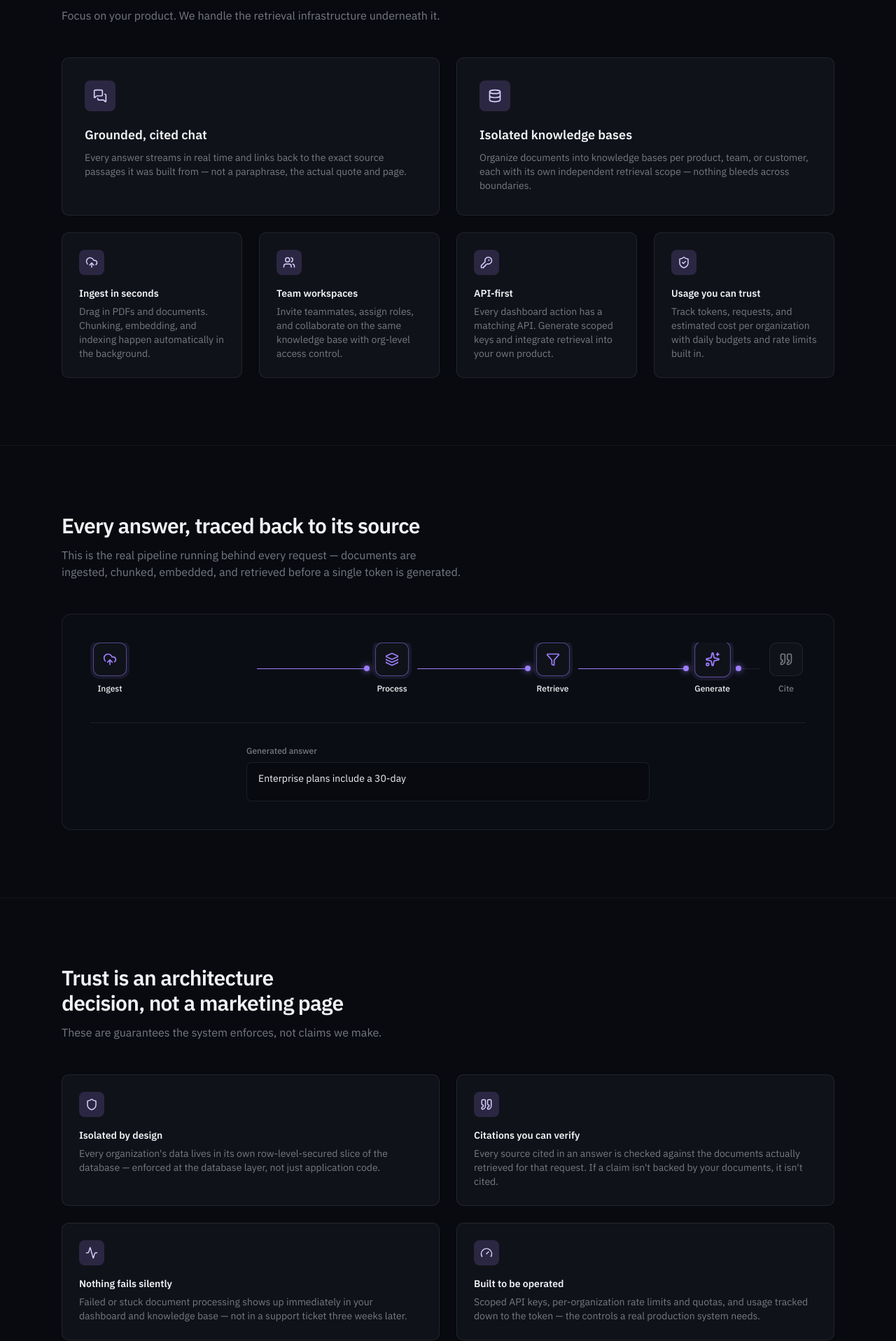
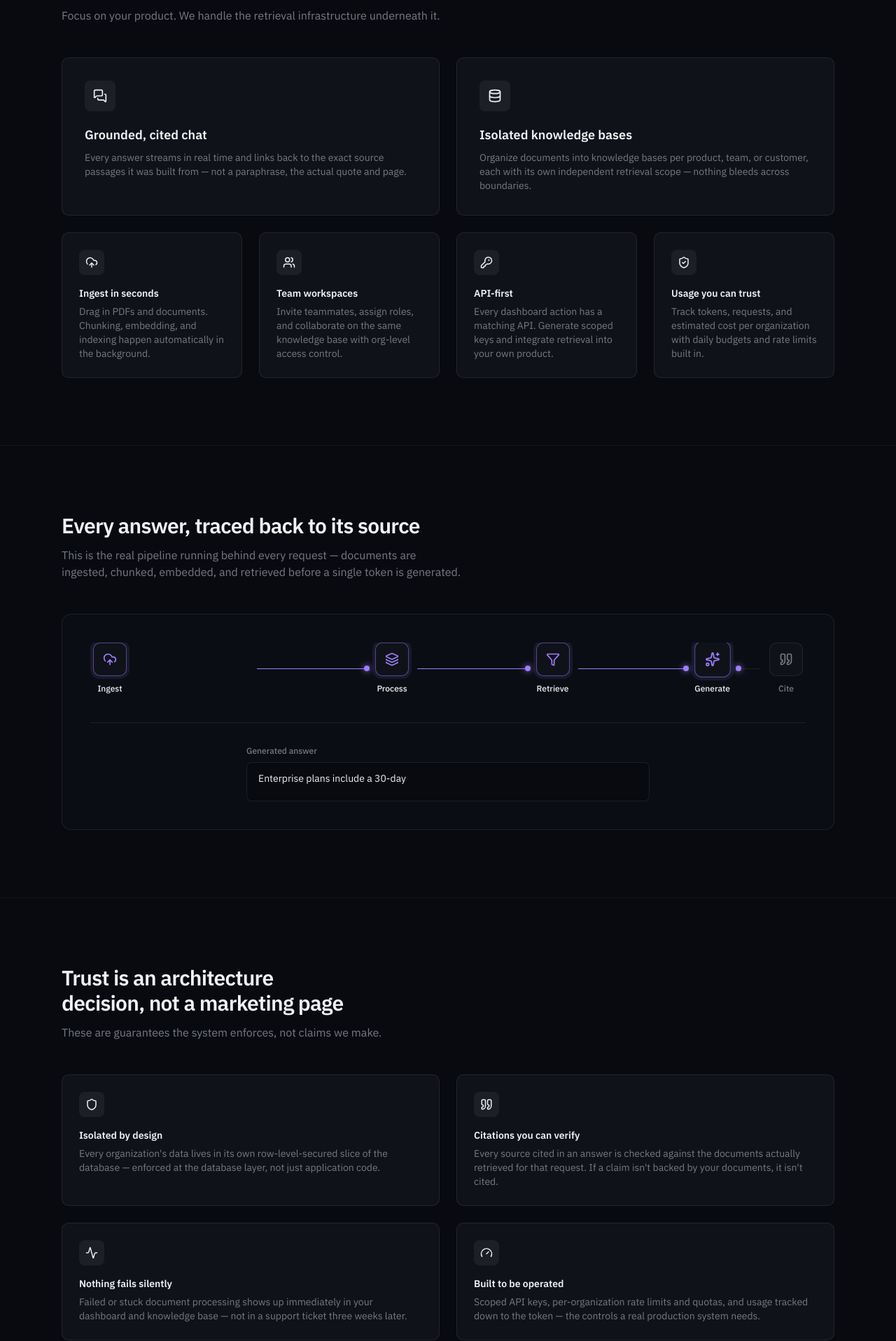
Before and after one commit to cb7chaitanya/nexus, a Next.js app in the folder apps/web/: page / in a window 1280 px wide. Shown: the part 871-2787 px from the top of the page at 70% size. Built offline with nearby package versions, Linux system fonts and the light colour scheme.

Commit message:
refactor(web): sweep decorative accent-fill icon chips to neutral

```diff
--- a/apps/web/src/components/auth/invite-accept-card.tsx
+++ b/apps/web/src/components/auth/invite-accept-card.tsx
@@ -33,8 +33,8 @@ export function InviteAcceptCard({ token }: { token: string }) {
   }
 
   return (
-    <div className="w-full max-w-sm rounded-xl border border-border bg-card p-6 text-center shadow-xs">
-      <div className="mx-auto flex size-10 items-center justify-center rounded-full bg-accent text-accent-foreground">
+    <div className="w-full max-w-sm rounded-xl border border-border bg-card p-6 text-center">
+      <div className="mx-auto flex size-10 items-center justify-center rounded-full bg-secondary text-foreground">
         <MailCheckIcon className="size-5" />
       </div>
       <SubTitle className="mt-4">You&apos;ve been invited</SubTitle>
--- a/apps/web/src/components/chat/chat-empty-state.tsx
+++ b/apps/web/src/components/chat/chat-empty-state.tsx
@@ -25,7 +25,7 @@ export function ChatEmptyState({
         animate={{ opacity: 1, y: 0 }}
         transition={{ duration: 0.35 }}
       >
-        <div className="mx-auto flex size-12 items-center justify-center rounded-full bg-accent text-accent-foreground">
+        <div className="mx-auto flex size-12 items-center justify-center rounded-full bg-secondary text-foreground">
           <MessageCircleIcon className="size-5" />
         </div>
         <SubTitle className="mt-4">Ask {knowledgeBaseName} anything</SubTitle>
@@ -46,7 +46,7 @@ export function ChatEmptyState({
                 show: { opacity: 1, y: 0 },
               }}
               onClick={() => onSuggestionClick(suggestion)}
-              className="flex items-center gap-2 rounded-lg border border-border bg-card px-3.5 py-2.5 text-left text-sm shadow-xs transition-all duration-200 hover:-translate-y-0.5 hover:border-primary/40 hover:bg-accent/40 hover:shadow-sm"
+              className="flex items-center gap-2 rounded-lg border border-border bg-card px-3.5 py-2.5 text-left text-sm transition-colors duration-200 hover:border-primary/40 hover:bg-accent/40"
             >
               <SparklesIcon className="size-3.5 shrink-0 text-muted-foreground" />
               {suggestion}
--- a/apps/web/src/components/dashboard/getting-started-checklist.tsx
+++ b/apps/web/src/components/dashboard/getting-started-checklist.tsx
@@ -60,7 +60,7 @@ export function GettingStartedChecklist({
         initial={{ opacity: 0, y: -8 }}
         animate={{ opacity: 1, y: 0 }}
         exit={{ opacity: 0, y: -8 }}
-        className="relative overflow-hidden rounded-xl border border-border bg-card p-5 shadow-xs"
+        className="relative overflow-hidden rounded-xl border border-border bg-card p-5"
       >
         <button
           type="button"
@@ -85,7 +85,7 @@ export function GettingStartedChecklist({
                   "flex h-full flex-col gap-2 rounded-lg border p-3.5 transition-all duration-200",
                   step.done
                     ? "border-success/30 bg-success/5"
-                    : "border-border bg-background hover:-translate-y-0.5 hover:border-primary/30 hover:shadow-sm",
+                    : "border-border bg-background hover:border-foreground/20",
                 )}
               >
                 <div className="flex items-center gap-2">
--- a/apps/web/src/components/kb/knowledge-base-card.tsx
+++ b/apps/web/src/components/kb/knowledge-base-card.tsx
@@ -32,7 +32,7 @@ export function KnowledgeBaseCard({ kb }: { kb: KnowledgeBase }) {
     <Card interactive className="group py-5">
       <CardHeader className="flex-row items-start justify-between gap-2">
         <div className="flex items-start gap-3 min-w-0">
-          <div className="flex size-9 shrink-0 items-center justify-center rounded-lg bg-accent text-accent-foreground transition-colors group-hover:bg-primary group-hover:text-primary-foreground">
+          <div className="flex size-9 shrink-0 items-center justify-center rounded-lg bg-secondary text-foreground transition-colors group-hover:bg-primary group-hover:text-primary-foreground">
             <DatabaseIcon className="size-4" />
           </div>
           <div className="min-w-0">
--- a/apps/web/src/components/kb/upload-dropzone.tsx
+++ b/apps/web/src/components/kb/upload-dropzone.tsx
@@ -101,7 +101,7 @@ export function UploadDropzone({
         className={cn(
           "flex cursor-pointer flex-col items-center justify-center rounded-xl border-2 border-dashed px-6 py-10 text-center transition-all duration-200",
           isDragging
-            ? "scale-[1.01] border-primary bg-accent/40 shadow-sm"
+            ? "scale-[1.01] border-primary bg-accent/40"
             : "border-border hover:border-primary/40 hover:bg-accent/20",
         )}
       >
--- a/apps/web/src/components/marketing/features.tsx
+++ b/apps/web/src/components/marketing/features.tsx
@@ -67,7 +67,7 @@ export function Features() {
         <div className="mt-12 grid gap-6 lg:grid-cols-2">
           {storyFeatures.map((feature) => (
             <Card key={feature.title} interactive className="gap-0 p-8">
-              <div className="flex size-11 items-center justify-center rounded-lg bg-accent text-accent-foreground">
+              <div className="flex size-11 items-center justify-center rounded-lg bg-secondary text-foreground">
                 <feature.icon className="size-5" />
               </div>
               <h3 className="mt-5 text-lg font-semibold">{feature.title}</h3>
@@ -79,7 +79,7 @@ export function Features() {
         <div className="mt-6 grid gap-6 sm:grid-cols-2 lg:grid-cols-4">
           {supportingFeatures.map((feature) => (
             <Card key={feature.title} interactive className="gap-0 p-6">
-              <div className="flex size-9 items-center justify-center rounded-lg bg-accent text-accent-foreground">
+              <div className="flex size-9 items-center justify-center rounded-lg bg-secondary text-foreground">
                 <feature.icon className="size-4.5" />
               </div>
               <h3 className="mt-4 text-sm font-semibold">{feature.title}</h3>
--- a/apps/web/src/components/marketing/trust-section.tsx
+++ b/apps/web/src/components/marketing/trust-section.tsx
@@ -44,7 +44,7 @@ export function TrustSection() {
         <div className="mt-12 grid gap-6 sm:grid-cols-2">
           {guarantees.map((item) => (
             <Card key={item.title} interactive className="gap-0 p-6">
-              <div className="flex size-9 items-center justify-center rounded-lg bg-accent text-accent-foreground">
+              <div className="flex size-9 items-center justify-center rounded-lg bg-secondary text-foreground">
                 <item.icon className="size-4.5" />
               </div>
               <h3 className="mt-4 text-sm font-semibold">{item.title}</h3>
```
